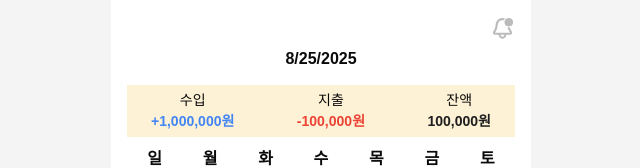
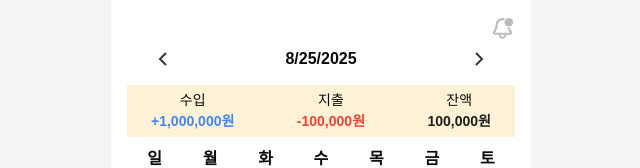
Before and after one commit to prgrms-fe-devcourse/FES-5-Project3-TEAM-5, a React (Vite) app: page /accountBook/calendar in a window 1280 px wide. Shown: the top 168 px of the page, without its empty margins (319-959 px from the left). Built offline with nearby package versions, Linux system fonts and the light colour scheme; no server answers; the database is empty; a web font is replaced by a local one.

Commit message:
[Feat] 월 변경 추가

```diff
--- a/src/features/calendar/ui/PickDate.tsx
+++ b/src/features/calendar/ui/PickDate.tsx
@@ -16,7 +16,25 @@ export function PickDate() {
   const [date, setDate] = useSelectedDate(useShallow(s => [s.date, s.setDate]))
 
   return (
-    <div className="flex flex-col gap-3 border-none">
+    <div className=" w-full px-6 flex justify-between border-none items-center">
+      <button
+        className="group text-3xl font-bold cursor-pointer"
+        onClick={() => {
+          setDate(new Date(date.setMonth(date.getMonth() - 1)))
+        }}>
+        <svg
+          width="24"
+          height="24"
+          viewBox="0 0 24 24"
+          fill="none"
+          xmlns="http://www.w3.org/2000/svg">
+          <path
+            d="M15 6L9 12L15 18"
+            className="stroke-[#33363F] group-hover:stroke-primary-light transition-colors"
+            strokeWidth="2"
+          />
+        </svg>
+      </button>
       <Popover
         open={open}
         onOpenChange={setOpen}>
@@ -43,6 +61,24 @@ export function PickDate() {
           />
         </PopoverContent>
       </Popover>
+      <button
+        className="group text-3xl font-bold cursor-pointer"
+        onClick={() => {
+          setDate(new Date(date.setMonth(date.getMonth() + 1)))
+        }}>
+        <svg
+          width="24"
+          height="24"
+          viewBox="0 0 24 24"
+          fill="none"
+          xmlns="http://www.w3.org/2000/svg">
+          <path
+            d="M9 6L15 12L9 18"
+            className="stroke-[#33363F] group-hover:stroke-primary-light transition-colors"
+            strokeWidth="2"
+          />
+        </svg>
+      </button>
     </div>
   )
 }
```
